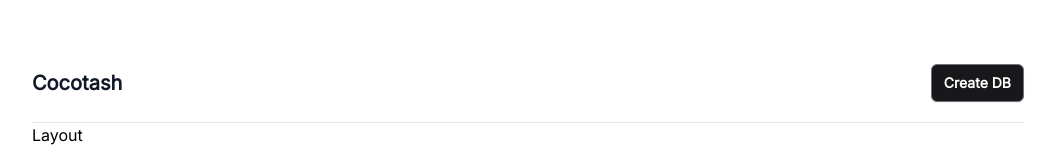
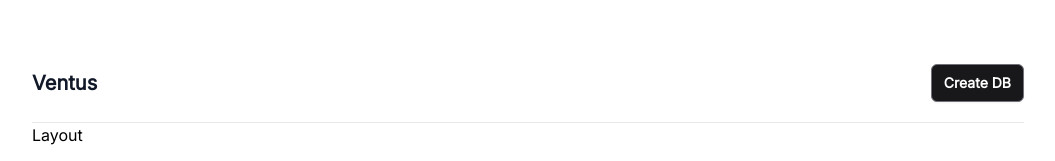
Before and after one commit to Aelpxy/cocotash, a React (Vite) app in the folder client/: page / in a window 1280 px wide. Shown: the top 161 px of the page, without its empty margins (112-1167 px from the left). Built offline with nearby package versions, Linux system fonts and the light colour scheme.

Commit message:
fix: codebase structure

```diff
--- a/client/index.html
+++ b/client/index.html
@@ -4,7 +4,7 @@
     <meta charset="UTF-8" />
     <link rel="icon" type="image/svg+xml" href="/vite.svg" />
     <meta name="viewport" content="width=device-width, initial-scale=1.0" />
-    <title>Cocotash</title>
+    <title>Ventus</title>
   </head>
   <body>
     <div id="root"></div>
--- a/client/src/layouts/Layout.tsx
+++ b/client/src/layouts/Layout.tsx
@@ -9,7 +9,7 @@ const Layout = (props: { children: any }) => {
         <>
             <div className="px-36 py-16">
                 <div className="border-b border-gray-200 pb-5 sm:flex sm:items-center sm:justify-between">
-                    <h3 className="text-xl font-semibold leading-6 text-gray-900">Cocotash</h3>
+                    <h3 className="text-xl font-semibold leading-6 text-gray-900">Ventus</h3>
                     <div className="mt-3 flex sm:ml-4 sm:mt-0">
                         <button
                             type="button"
```
Also changed, not shown: 1 other file (tests, documents, lock files or other folders).
